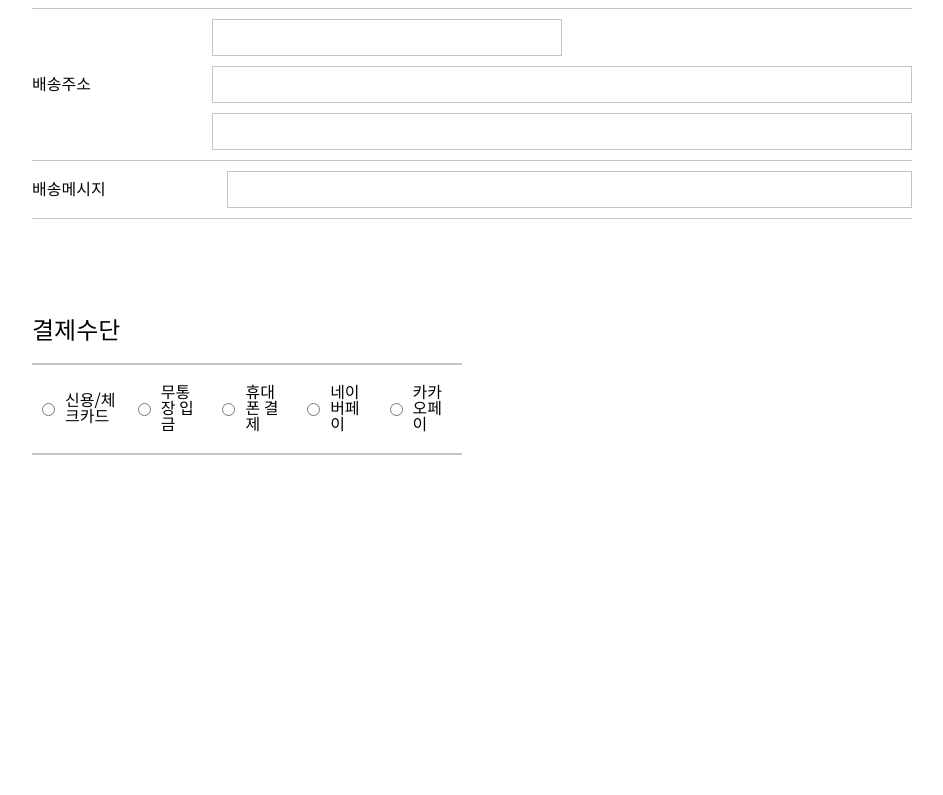
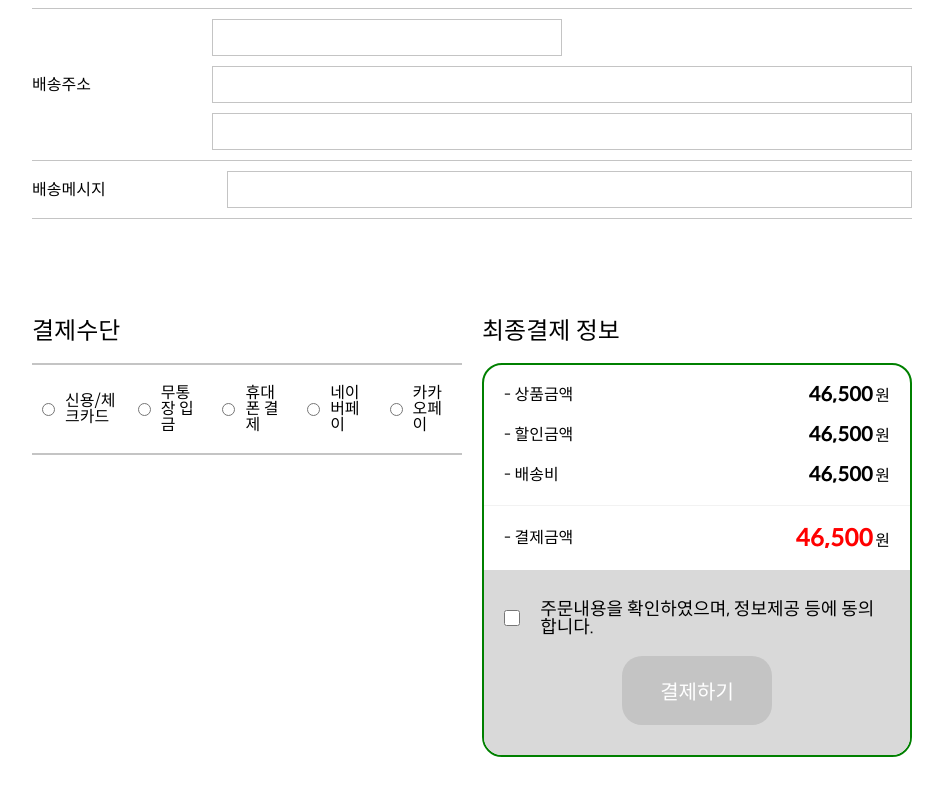
Before and after one commit to Farm-Apple/Apple_FE, a React (Vite) app: page /OrderComplete in a window 1280 px wide. Shown: the part 1126-1921 px from the top of the page, without its empty margins (168-1111 px from the left). Before the commit the page ends 1631 px from the top, so only its background shows below. Built offline with nearby package versions, Linux system fonts and the light colour scheme; no server answers.

Commit message:
🎨design: 배송정보, 결제수단 design 작업(0315)

```diff
--- a/src/page/OrderComplete/PaymentMethod.tsx
+++ b/src/page/OrderComplete/PaymentMethod.tsx
@@ -39,6 +39,80 @@
         font-size:1.6rem;
     }
 `
+const ResultPayInfoTitle = styled(PaymentMethodTitle)`
+    border-bottom: none;
+`
+const ResultPayInfoBox = styled.div`
+    border:2px solid green;
+    border-radius: 2rem;
+    overflow:hidden;
+`
+const ResultPayInfoUl = styled.ul`
+    display:flex;
+    flex-direction:column;
+    padding:2rem;
+    gap:2rem;
+    border-bottom:1px solid #F2F2F2;
+
+    &.none{
+        border-bottom:none;
+    }
+`
+const ResultPayInfoLi = styled.li`
+    display:flex;
+    align-items:center;
+    justify-content:space-between;
+    font-size:1.6rem;
+
+    & p span{
+        font-size: 2rem;
+        font-weight:bold;
+        margin-right:.2rem;
+    }
+    & p span.red{
+        color:red;
+        font-size:2.4rem;
+    }
+`
+const ResultPayConfirm = styled.div`
+    padding: 3rem 2rem;
+    background-color: #d9d9d9;
+    display: flex;
+    justify-content: center;
+    align-items: center;
+    flex-direction: column;
+    gap: 2rem;
+
+    & label {
+        display: flex;
+        align-items: center;
+        font-size: 1.8rem;
+        justify-content: center;
+        gap: 2rem;
+    }
+
+    & label input {
+        width: 1.8rem;
+        height: 1.8rem;
+    }
+
+    & button {
+        padding: 2rem;
+        width: 15rem;
+        border-radius: 2rem;
+        background-color: #C4C4C4;
+        color: white;
+        font-size: 2rem;
+        cursor: pointer;
+        transition: .3s;
+    }
+
+    & button:hover {
+        background-color: red;
+        color: white;
+    }
+
+`
 
 export default function PaymentMethod() {
     return (
@@ -70,7 +144,36 @@
                     </PaymentLabelWrap>
                 </PaymentMethodWrap>
                 <ResultPayInfo>
-
+                    <ResultPayInfoTitle>최종결제 정보</ResultPayInfoTitle>
+                    <ResultPayInfoBox>
+                        <ResultPayInfoUl>
+                            <ResultPayInfoLi>
+                                <p>- 상품금액</p>
+                                <p><span>46,500</span>원</p>
+                            </ResultPayInfoLi>
+                            <ResultPayInfoLi>
+                                <p>- 할인금액</p>
+                                <p><span>46,500</span>원</p>
+                            </ResultPayInfoLi>
+                            <ResultPayInfoLi>
+                                <p>- 배송비</p>
+                                <p><span>46,500</span>원</p>
+                            </ResultPayInfoLi>
+                        </ResultPayInfoUl>
+                        <ResultPayInfoUl className="none">
+                            <ResultPayInfoLi>
+                                <p>- 결제금액</p>
+                                <p><span className="red">46,500</span>원</p>
+                            </ResultPayInfoLi>
+                        </ResultPayInfoUl>
+                        <ResultPayConfirm>
+                            <label>
+                                <input type="checkbox"/>
+                                <p>주문내용을 확인하였으며, 정보제공 등에 동의합니다.</p>
+                            </label>
+                            <button>결제하기</button>
+                        </ResultPayConfirm>
+                    </ResultPayInfoBox>
                 </ResultPayInfo>
             </PaymentMethodContainer>
         </>
```
